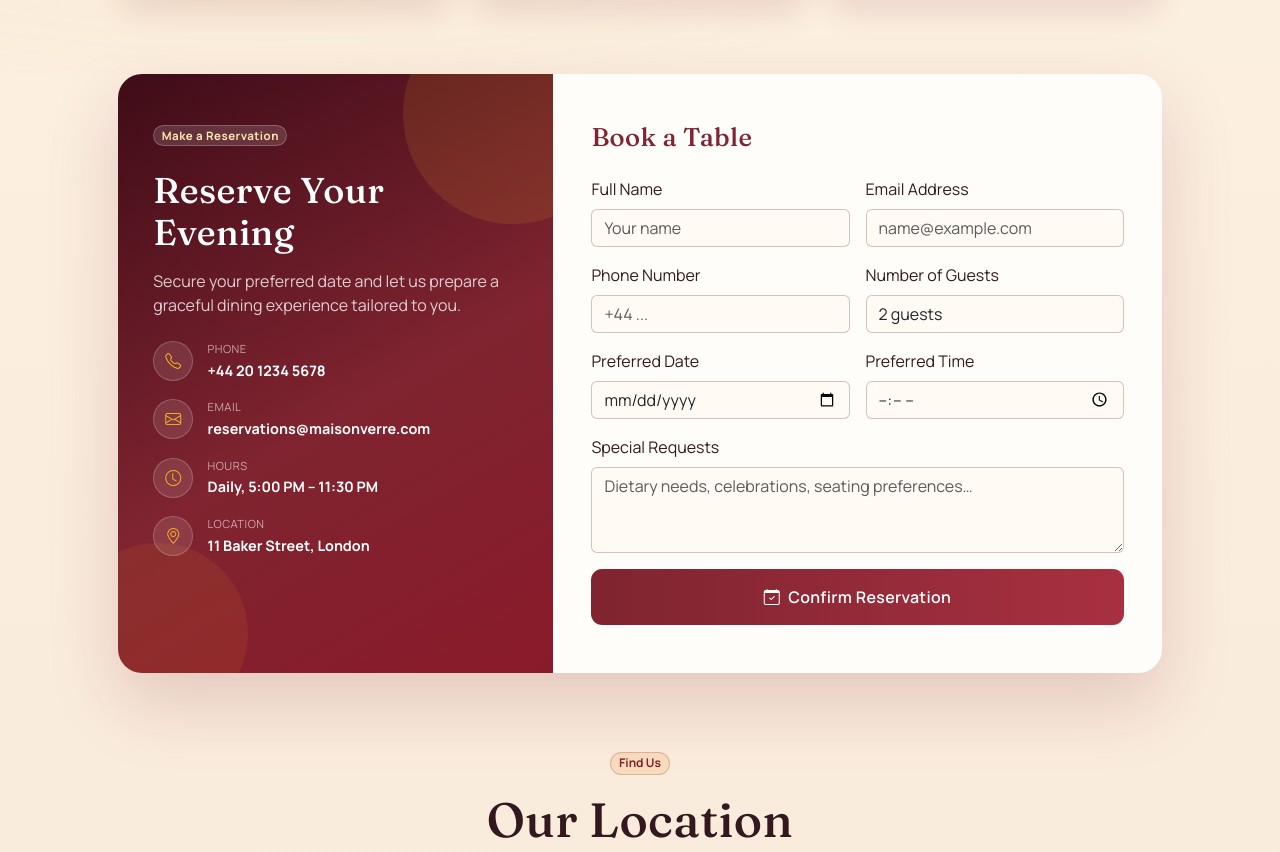
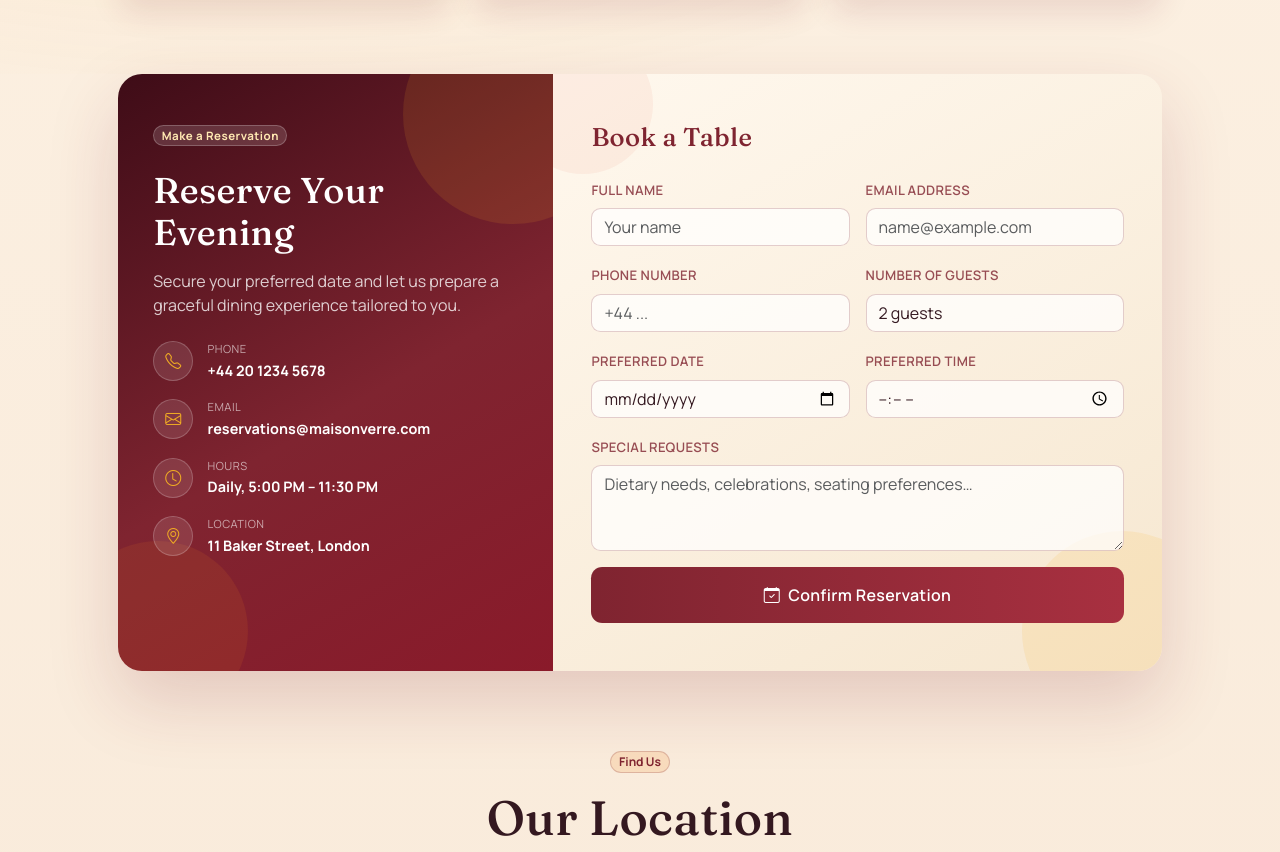
Before and after one commit to abdurDaily/deski_dine, a plain HTML site: page index.html in a window 1280 px wide. Shown: the part 2730-3582 px from the top of the page. Drawn offline with nearby package versions, Linux system fonts and the light colour scheme.

Commit message:
home page

```diff
--- a/app.js
+++ b/app.js
@@ -5,10 +5,7 @@ const revealItems = document.querySelectorAll(
 const observer = new IntersectionObserver(
   (entries) => {
     entries.forEach((entry) => {
-      if (entry.isIntersecting) {
-        entry.target.classList.add("visible");
-        observer.unobserve(entry.target);
-      }
+      entry.target.classList.toggle("visible", entry.isIntersecting);
     });
   },
   { threshold: 0.16 },
--- a/styles.css
+++ b/styles.css
@@ -1021,14 +1021,69 @@ footer[id] {
 }
 
 .reservation-form {
-  background: var(--bg-soft);
+  background: linear-gradient(150deg, #fff8ee 0%, var(--bg-accent) 100%);
   padding: 3rem 2.4rem;
+  position: relative;
+  overflow: hidden;
+}
+
+.reservation-form::before {
+  content: "";
+  position: absolute;
+  bottom: -60px;
+  right: -60px;
+  width: 200px;
+  height: 200px;
+  border-radius: 50%;
+  background: rgba(240, 172, 35, 0.12);
+  pointer-events: none;
+}
+
+.reservation-form::after {
+  content: "";
+  position: absolute;
+  top: -40px;
+  left: -40px;
+  width: 140px;
+  height: 140px;
+  border-radius: 50%;
+  background: rgba(214, 58, 47, 0.06);
+  pointer-events: none;
+}
+
+.reservation-form > * {
+  position: relative;
+  z-index: 1;
 }
 
 .reservation-form h3 {
   font-family: "Fraunces", serif;
   font-size: 1.6rem;
   color: var(--brand-dark);
+}
+
+.reservation-form .form-label {
+  font-weight: 600;
+  font-size: 0.82rem;
+  text-transform: uppercase;
+  letter-spacing: 0.4px;
+  color: var(--brand-dark);
+  opacity: 0.8;
+}
+
+.reservation-form .form-control,
+.reservation-form .form-select {
+  background: rgba(255, 255, 255, 0.72);
+  border: 1px solid rgba(127, 36, 48, 0.22);
+  border-radius: 0.6rem;
+  color: var(--text-main);
+}
+
+.reservation-form .form-control:focus,
+.reservation-form .form-select:focus {
+  background: #fff;
+  border-color: var(--brand-gold);
+  box-shadow: 0 0 0 0.22rem rgba(240, 172, 35, 0.25);
 }
 
 .btn-brand-dark {
```
Also changed, not shown: 1 other file.
